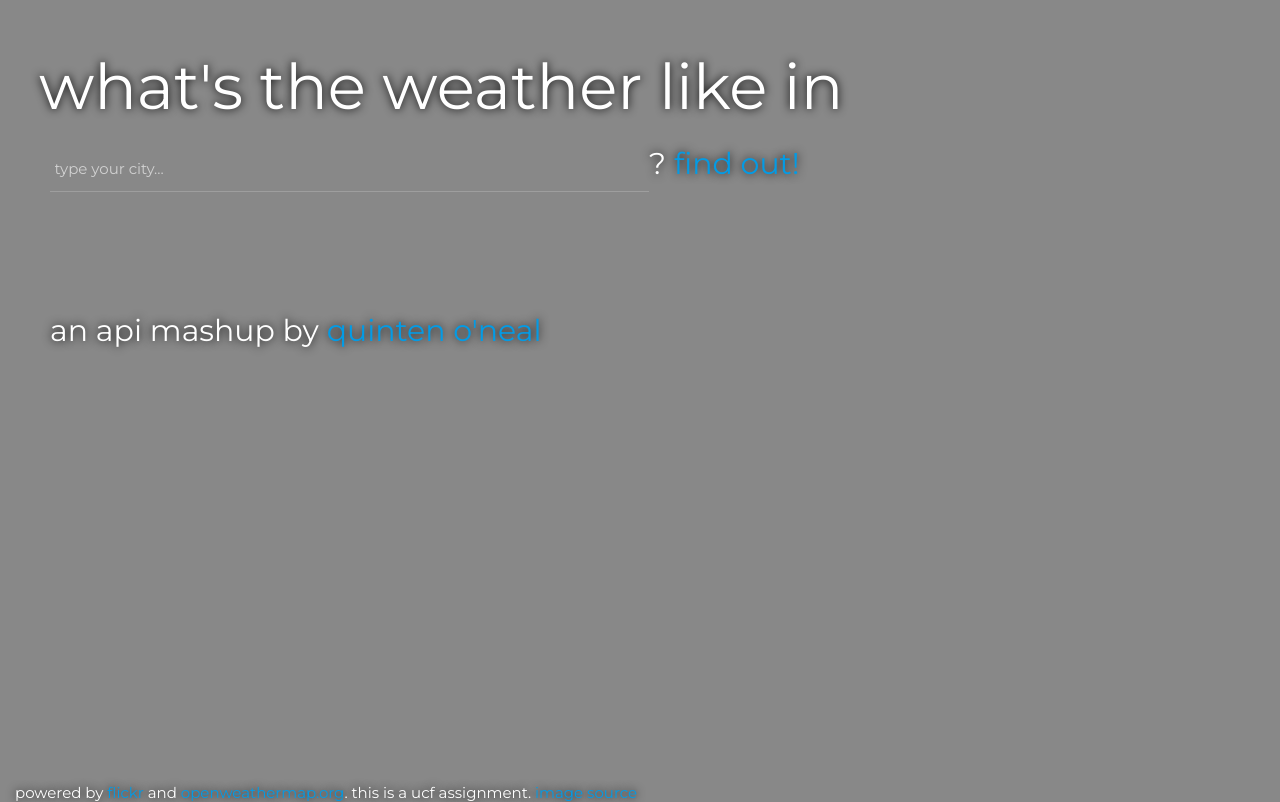
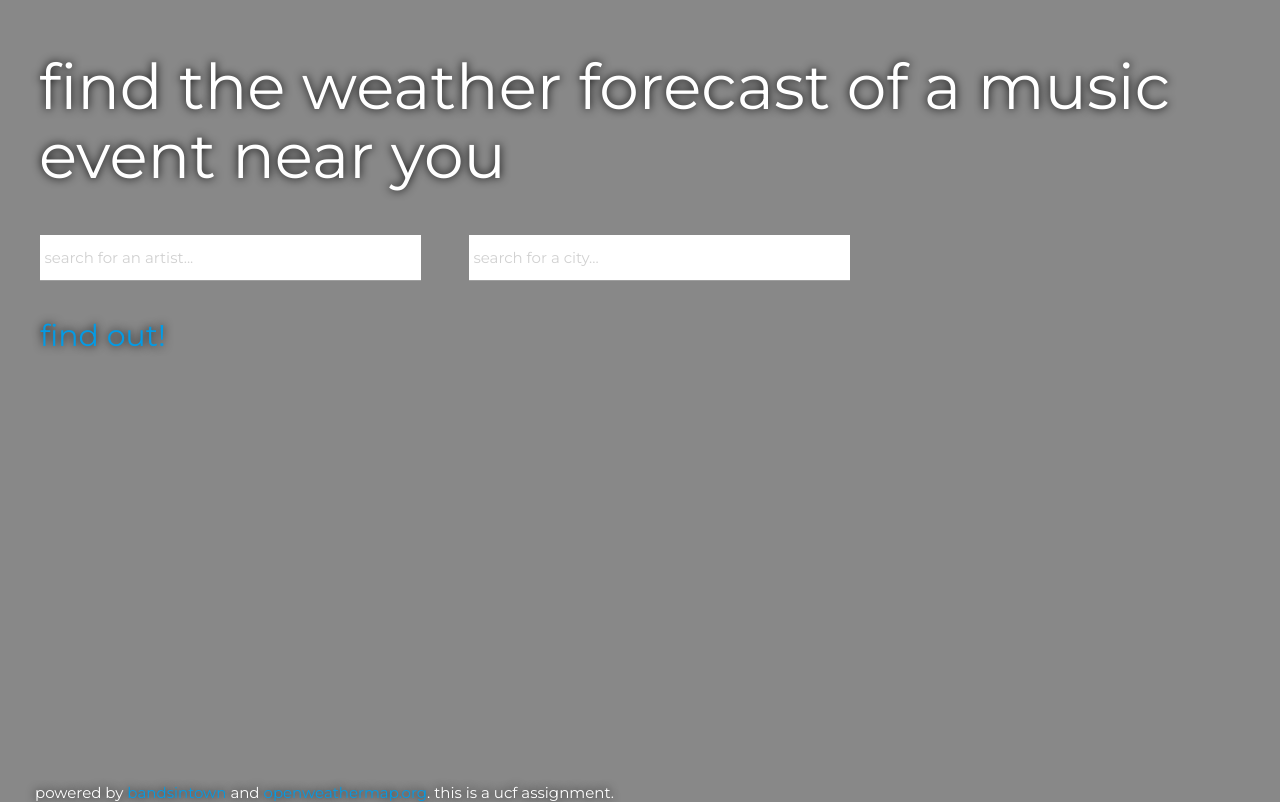
Before and after one commit to thaliasu/event-crunch, a PHP site: page /client.html in a window 1280 px wide. Run offline with PHP 8.4, Linux system fonts and the light colour scheme; some libraries are stand-ins or nearby versions.

Commit message:
04-11-2018
basic front end with inputs and both APIs working

```diff
--- a/client.html
+++ b/client.html
@@ -10,14 +10,21 @@
 		<link href="https://fonts.googleapis.com/css?family=Montserrat:300,400,700" rel="stylesheet">
 	</head>
 	<body>
-		<section>
-		  <div class="content">
-			  <h1 id="city">what's the weather like in</h1>
-			  <p id="city-input"><input type="text" name="search" id="search" placeholder="type your city...">? <a href="#" id="get-weather">find out!</a></p>
-			  <p><span id="weather">an api mashup by <a href="https://quintenoneal.com">quinten o'neal</a></span></p>
+		<div class="content">
+			<section>
+
+			  <h1>find the weather forecast of a music event near you</h1>
+			  <div class="input-form">
+			  	<input type="text" name="artist-search" id="artist-search" placeholder="search for an artist...">
+			  	<input type="text" name="location" id="location" placeholder="search for a city..."><span class="error"></span>
+			  	<a href="#" id="get-weather">find out!</a>
+			  </div>
+
+
+			  <div class="info-container"> </div>
 			</section>
 			<footer>
-			  <p>powered by <a href="http://flickr.com/services/api/">flickr</a> and <a href="http://openweathermap.org">openweathermap.org</a>. this is a ucf assignment. <a id="image-source" href="#">image source</a></p>
+			  <p>powered by <a href="http://bandsintown.com">bandsintown</a> and <a href="http://openweathermap.org">openweathermap.org</a>. this is a ucf assignment.</p>
 			</footer>
 		</div>
 
--- a/css/styles.css
+++ b/css/styles.css
@@ -42,16 +42,44 @@ footer {
 	border-bottom: 0.05em dotted white;
 }
 
-#search {
-	width: 50%;
+#artist-search {
+	width: 30%;
 	padding: 0 0.3em;
-	margin: 0 auto;
+	margin: 20px;
+	background: white;
+	color: black;
+
+}
+
+#location {
+	width: 30%;
+	padding: 0 0.3em;
+	margin: 20px;
+	background: white;
+	color: black;
+	display: inline;
+
+
 }
 
 #get-weather {
-	display: inline;
+	display: block;
+	width: 20%;
+	margin: 20px;
 }
 
 #city-input {
 	margin-bottom: 10%;
 }
+
+.error {
+	font-size: .4em;
+	color: red;
+	display: none;
+
+}
+
+.input-form {
+	width: 100%;
+	margin-bottom: 100px;
+}
--- a/js/script.js
+++ b/js/script.js
@@ -1,45 +1,32 @@
 
-var key = '0d450de0d245dfc5e948f81653ccd3f7';
+var weatherKey = '0d450de0d245dfc5e948f81653ccd3f7';
+var bandKey = '4f45c5ceb4c55ae3533d6bff4bdbfd0e';
 var arr = [];
+var bandData;
+var locationData;
 
 $(document).ready(function() {
-
 	$("#get-weather").click(function(e){
 		e.preventDefault();
-		var searchText = $("#search").val();
-		$.getJSON("http://api.openweathermap.org/data/2.5/weather?q="+searchText+",us&units=imperial&APPID=0d450de0d245dfc5e948f81653ccd3f7",
-		function(data){
-			var weatherData = {
-				temperature: document.getElementById("temp"),
-				temperatureValue: 0,
-				units: "°F"
-			};
-			$("#weather").html("<p>it is currently <a href='#'><span id='temp'>"+data.main.temp+weatherData.units+"</span></a> in "+searchText+"</p><br /><p>"+data.weather[0].description+"<img src='http://openweathermap.org/img/w/"+data.weather[0].icon+".png'></p>");
-
-			$("#temp").click(function(){
-
-				function switchUnits(){
-				  if (weatherData.units == "°C"){
-				    weatherData.temperatureValue = roundTemperature(weatherData.temperatureValue * 9/5 + 32);
-				    weatherData.units = "°F";
-				  }
-				  else{
-				    weatherData.temperatureValue = roundTemperature((weatherData.temperatureValue -  32) * 5/9);
-				    weatherData.units = "°C";
-				  }
-
-				  weatherData.temperature.innerHTML = weatherData.temperatureValue + weatherData.units + ", ";
-				}
+		//prevent empty fields
+	   if($.trim($('#artist-search').val()) == ''){
+	      $(".error").css("display", "block").html("input cannot be left blank");
+	   } else {
+			$(".error").css("display", "none");
+			//artist field
+			var artistField = $("#artist-search").val();
+			$.getJSON("https://rest.bandsintown.com/artists/"+artistField+"/events?app_id="+bandKey, function(response){
+				console.log(response);
+				bandData = response;
 			});
-
-			$.getJSON("https://api.flickr.com/services/feeds/photos_public.gne?tags="+searchText+",+skyline&tagmode=all&format=json&jsoncallback=?", function(response){
-				console.log(response.items[1].media.m);
-				$("body").css('background-image', 'url('+response.items[2].media.m+')');
-				$("#image-source").attr("href", response.items[1].media.m);
-				//$("#weather").css('background-image', 'url('+response.media.m[1]+')');
+			//location field
+			var locationField = $("#location").val();
+			$.getJSON("http://api.openweathermap.org/data/2.5/weather?q="+locationField+",us&units=imperial&APPID="+weatherKey,
+			function(data){
+				console.log(data);
+				locationData = data;
 			});
-		});
-
-	})
-
-  });
+			$(".info-container").html("<div class='row'><div class='col-1-2'><h1>"+bandData.venue.city[locationField]+"</h1>");
+		}
+	});
+});
```
